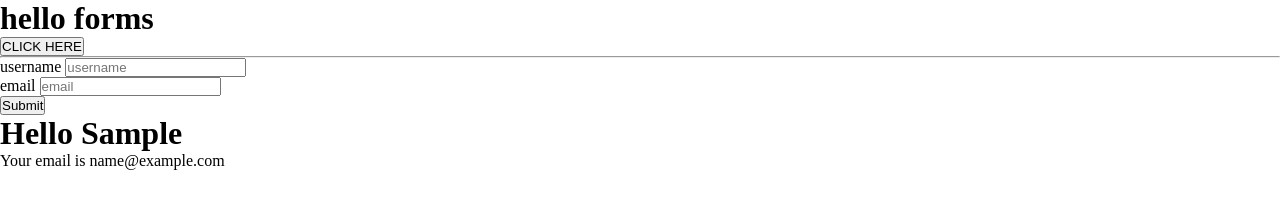
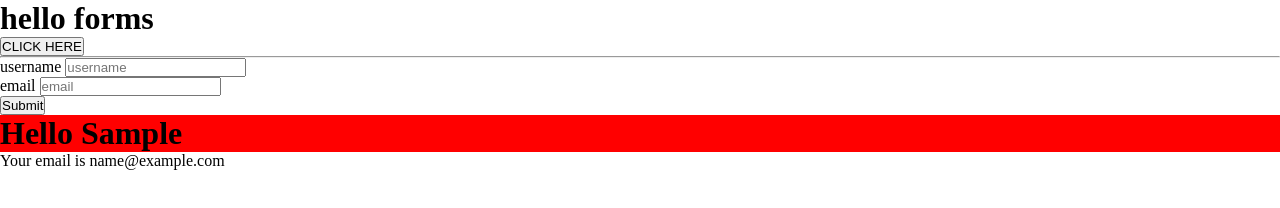
Before and after one commit to uprighted-learners/ptsb-sep-2024-day-23, a plain HTML site: page index.html in a window 1280 px wide. Both pictures are taken after typing "Sample", "name@example.com" into the empty fields and a click on the button "Submit". Drawn offline with Linux system fonts and the light colour scheme.

Commit message:
another way to do the form with event preventDefault()

```diff
--- a/index.html
+++ b/index.html
@@ -17,7 +17,7 @@
       <label for="email">email</label>
       <input type="email" placeholder="email" id="email" />
       <br />
-      <button type="button" onclick="handleSubmit()">Submit</button>
+      <button type="submit">Submit</button>
     </form>
     <div id="app"></div>
     <script src="./script.js"></script>
--- a/script.js
+++ b/script.js
@@ -11,7 +11,34 @@ const clickFunction = () => {
 btn.addEventListener("click", clickFunction)
 
 
-function handleSubmit() {
+// function handleSubmit() {
+//     const username = document.getElementById('username').value
+//     const email = document.getElementById('email').value
+
+//     if (username && email) {
+//         const app = document.getElementById('app')
+//         app.innerHTML = `
+//         <div>
+//             <h1>Hello ${username}</h1>
+//             <p>Your email is ${email}</p>
+//         </div>
+//         `
+
+//         // clear the username and email fields
+//         document.getElementById('username').value = ''
+//         document.getElementById('email').value = ''
+//     } else {
+//         alert('Please enter your name and email')
+//     }
+// }
+
+const form = document.getElementById('myForm')
+const app = document.getElementById('app')
+
+form.addEventListener("submit", (event) => {
+    event.preventDefault()
+
+    // get the values from the form
     const username = document.getElementById('username').value
     const email = document.getElementById('email').value
 
@@ -19,7 +46,7 @@ function handleSubmit() {
         const app = document.getElementById('app')
         app.innerHTML = `
         <div>
-            <h1>Hello ${username}</h1>
+            <h1 class="title">Hello ${username}</h1>
             <p>Your email is ${email}</p>
         </div>
         `
@@ -30,4 +57,4 @@ function handleSubmit() {
     } else {
         alert('Please enter your name and email')
     }
-}
+})
--- a/styles.css
+++ b/styles.css
@@ -3,3 +3,7 @@
   padding: 0;
   box-sizing: border-box;
 }
+
+.title {
+  background-color: red;
+}
```
